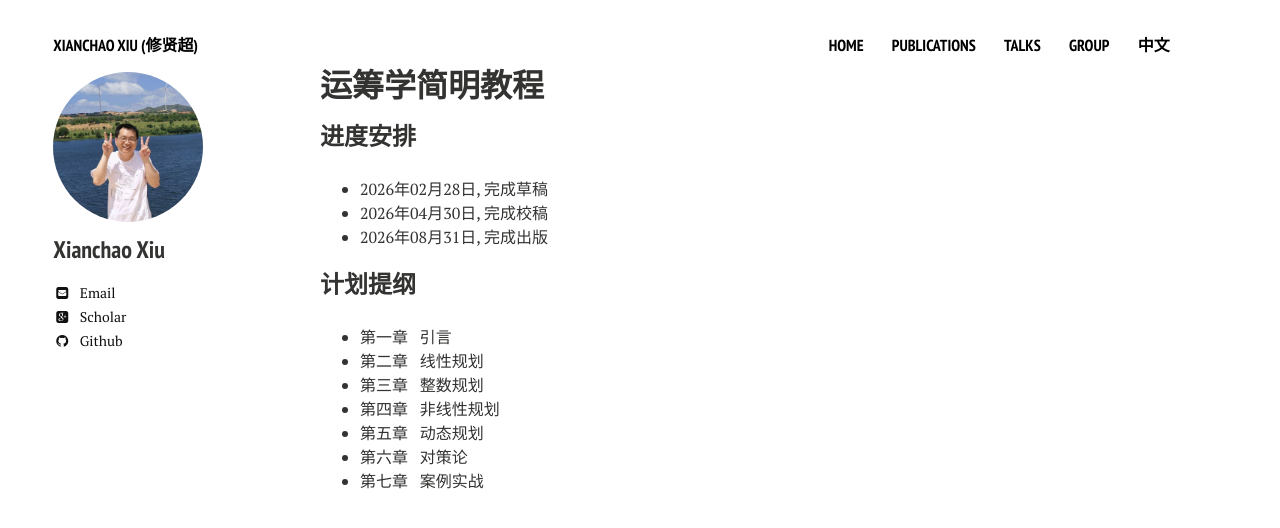
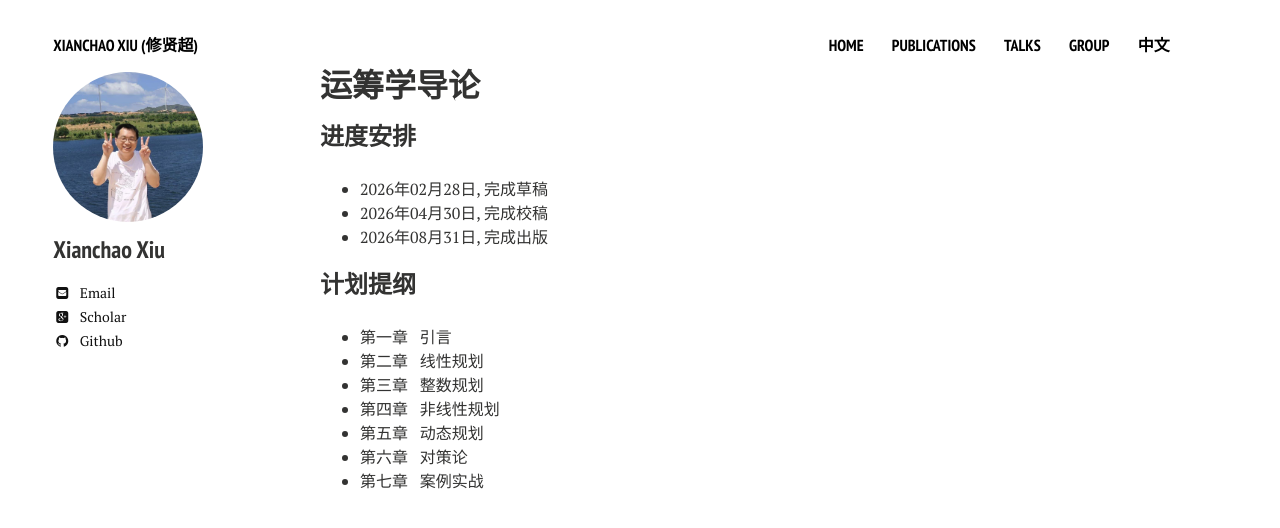
Before and after one commit to xianchaoxiu/xianchaoxiu.github.io, a Jekyll site: the page built from chinese/book/OR/index.md, in a window 1280 px wide. Shown: the top 528 px of the page. Built offline with Jekyll 4.4.1, drawn with Linux system fonts in a browser that asks for light colours; nearby versions of some CDN libraries.

Commit message:
Update index.md

```diff
--- a/chinese/book/OR/index.md
+++ b/chinese/book/OR/index.md
@@ -1,6 +1,6 @@
 ---
 layout: page
-title: 运筹学简明教程
+title: 运筹学导论
 comments: false
 share: false
 ---
```
